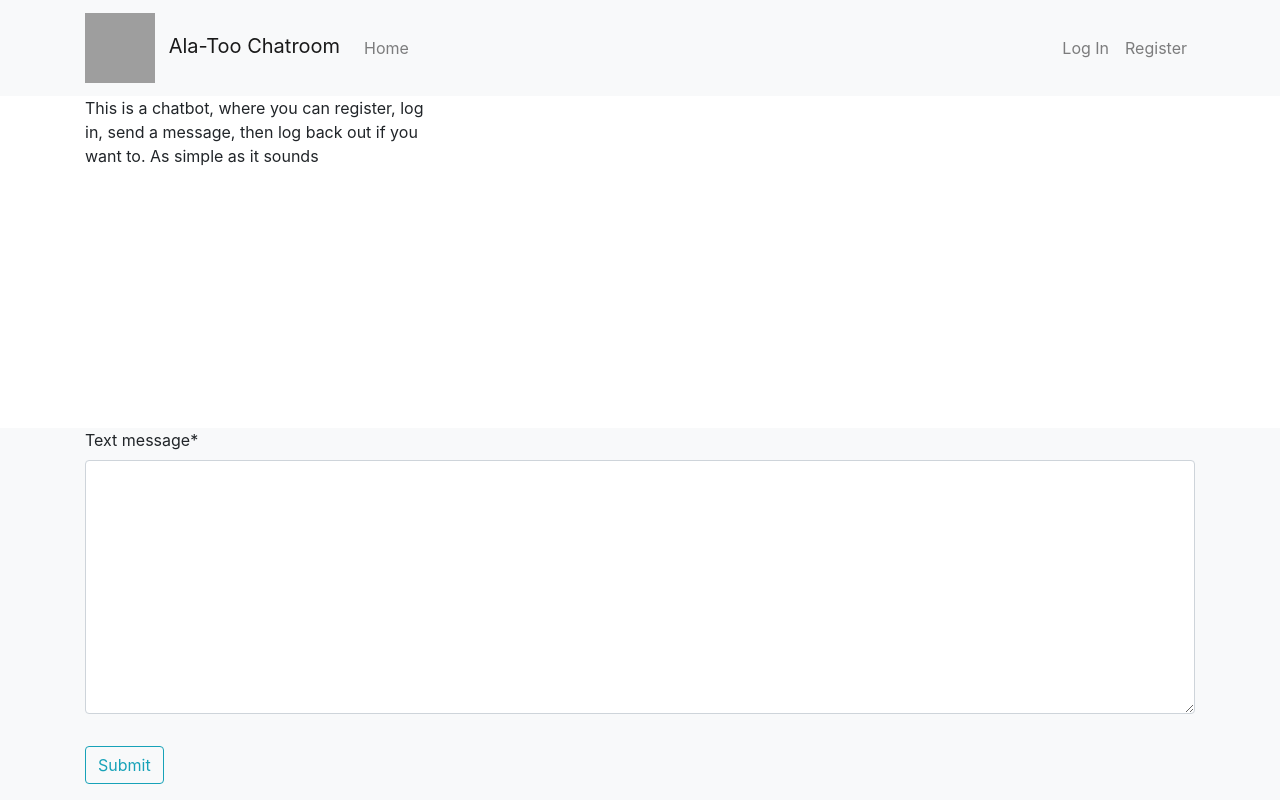
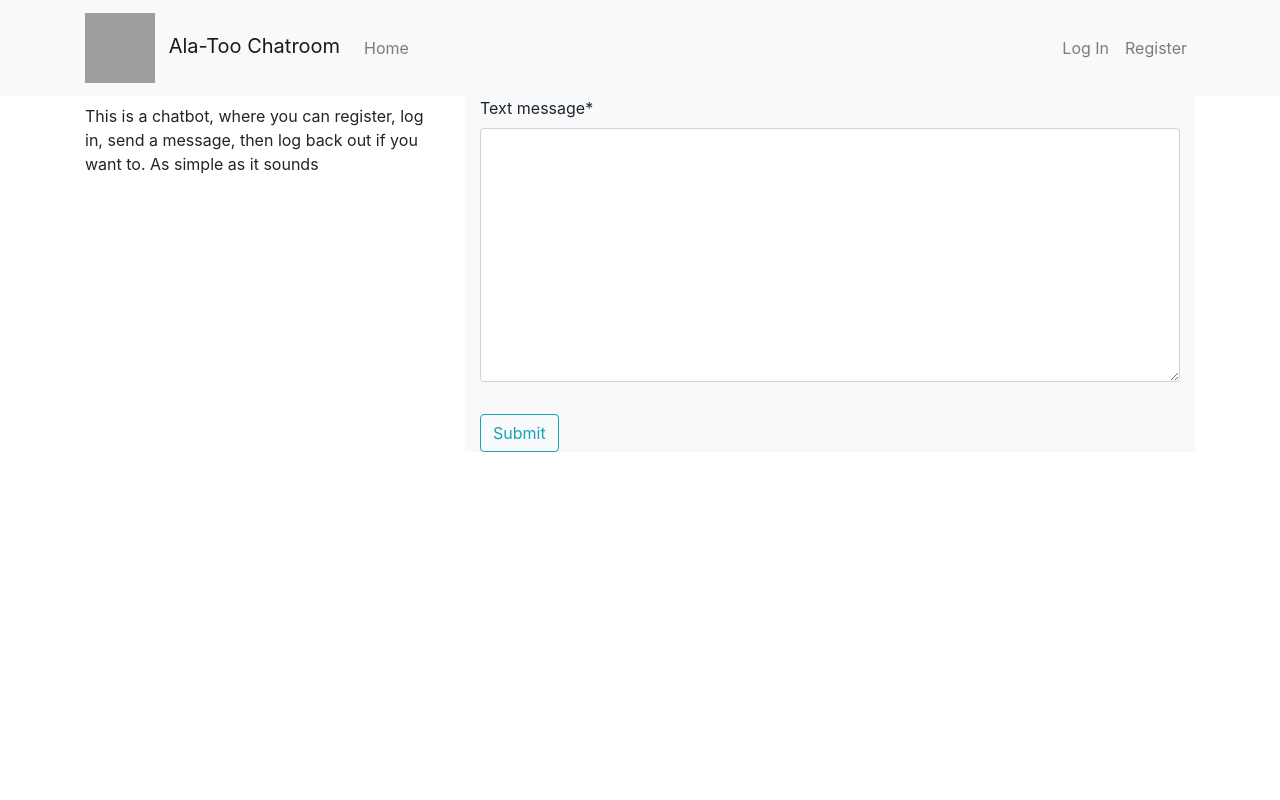
Before and after one commit to renren-017/cs204mid, a Django app: page / in a window 1280 px wide. Run offline with Django 4.2, Linux system fonts and the light colour scheme; data that the repository does not hold is empty; some libraries are stand-ins or nearby versions; grey boxes are pictures that could not be loaded.

Commit message:
Base template changed

```diff
--- a/chatroom/templates/chatroom/base.html
+++ b/chatroom/templates/chatroom/base.html
@@ -45,7 +45,7 @@
                         </div>
                     {% endfor %}
                 {% endif %}
-                <p>This is a chatbot, where you can register, log in, send a message, then log back out if you want to. As simple as it sounds</p>
+                <p class="mt-2">This is a chatbot, where you can register, log in, send a message, then log back out if you want to. As simple as it sounds</p>
             </div>
             <div class="col-md-8 mt-20" data-spy="scroll">
                 {% block content %}
--- a/chatroom/templates/chatroom/home.html
+++ b/chatroom/templates/chatroom/home.html
@@ -11,7 +11,7 @@
     </div>
     {% endfor %}
 
-    <div class="footer fixed-bottom mt-auto bg-light">
+    <div class="footer position-sticky mt-auto bg-light">
       <div class="container">
           <form method="post">
               {% csrf_token %}
```
